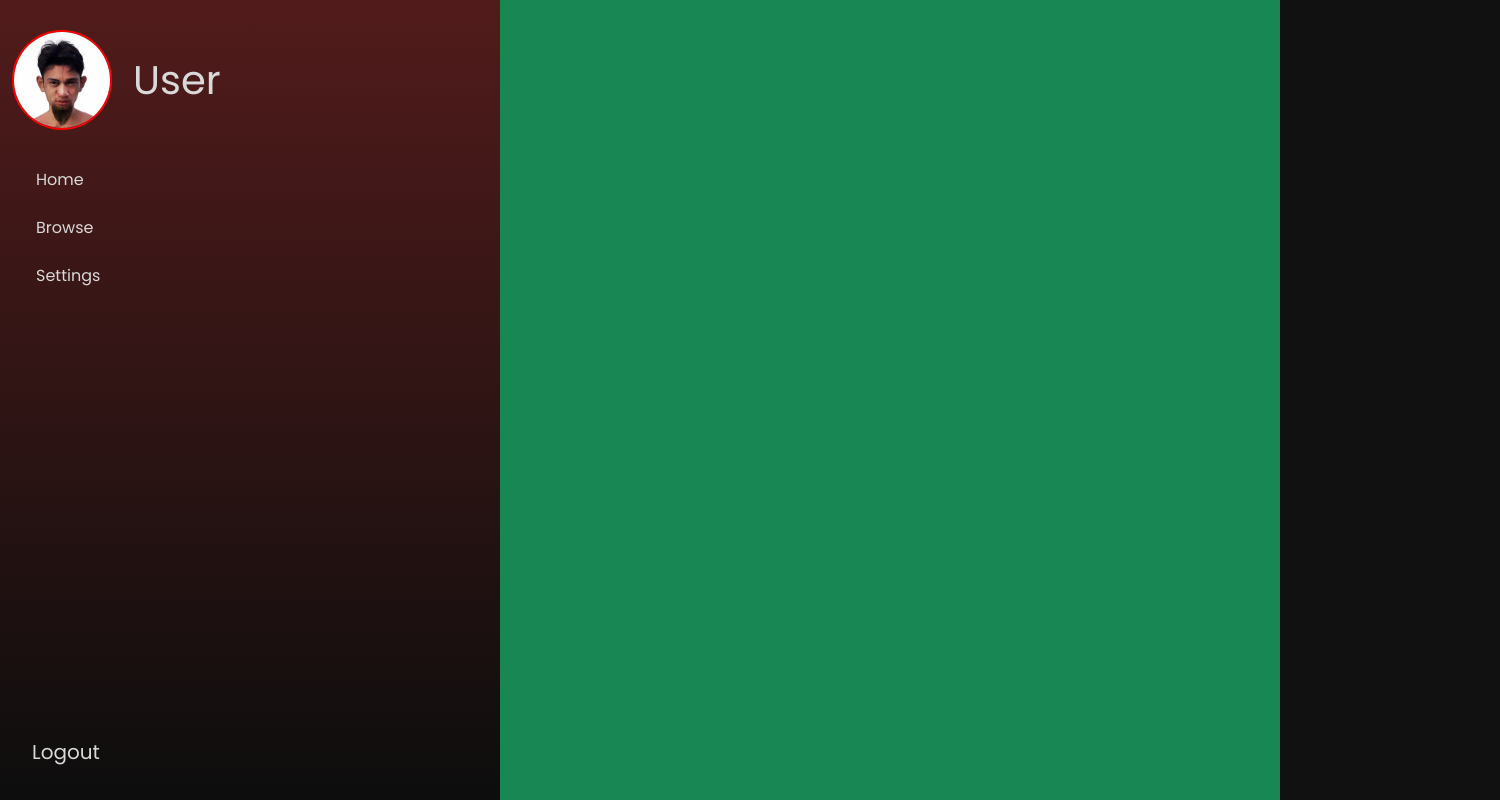
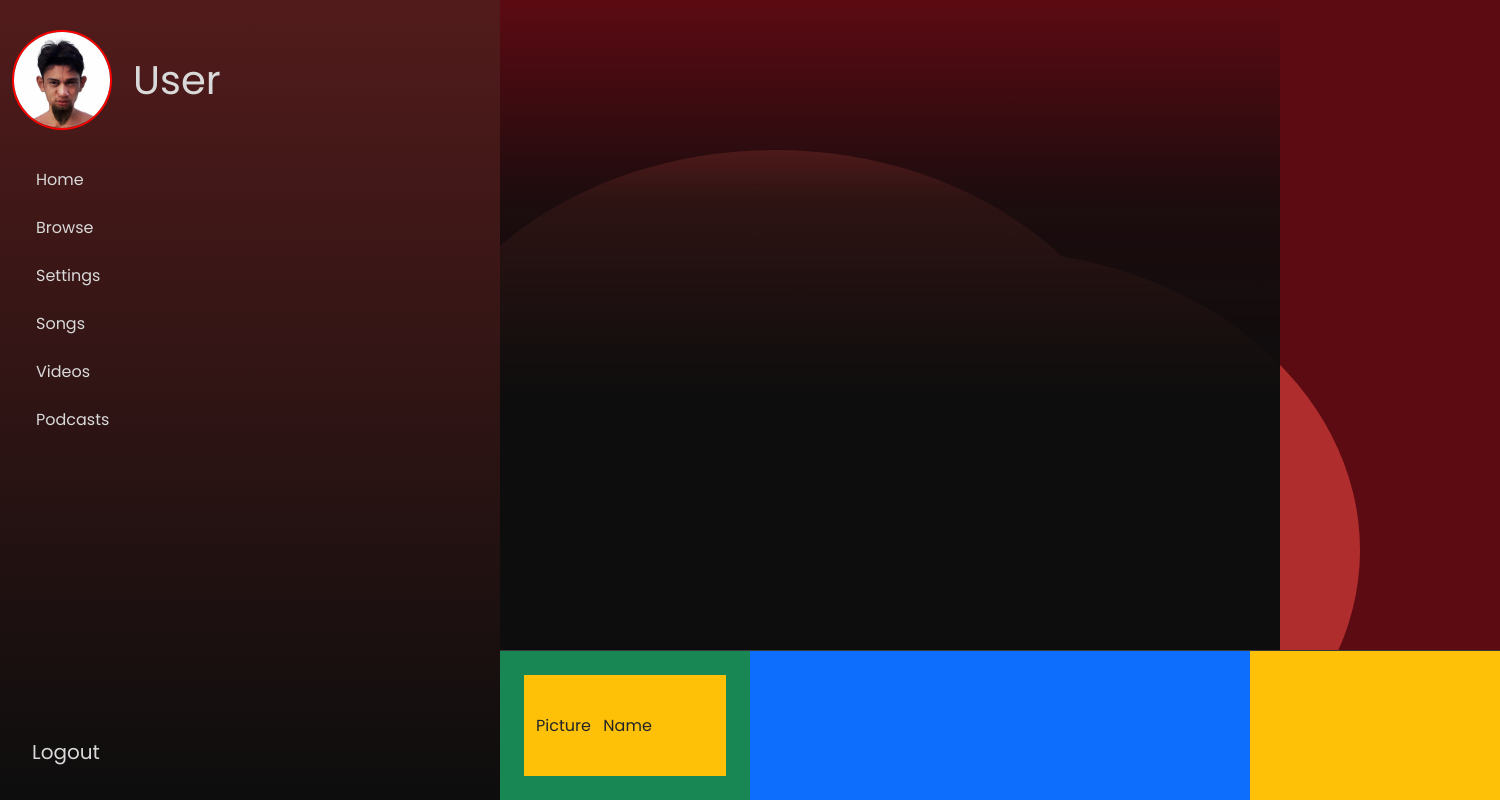
Before and after one commit to Kresalido/mixify_appdev, a React (Create React App) app in the folder React/: page /home in a window 1280 px wide. Shown: the whole page, 1500 px wide, since content can reach past the window. Built offline with nearby package versions, Linux system fonts and the light colour scheme.

Commit message:
updated home.js

```diff
--- a/React/src/components/admin/AdminDashboard.js
+++ b/React/src/components/admin/AdminDashboard.js
@@ -43,7 +43,7 @@ function AdminDashboard() {
                     </Row>
                     <Row className='h-20'>
                         <Stack direction='horizontal' gap={5}>
-                            <div class="d-flex shadow-lg p-3 admin-dashboard-item rounded flex-grow-1">
+                            <div className="d-flex shadow-lg p-3 admin-dashboard-item rounded flex-grow-1">
                                 <Col className='d-flex justify-content-center align-items-center p-3'>
                                     <Image src={song} className='admin-dashboard-item-icon' />
                                 </Col>
@@ -60,7 +60,7 @@ function AdminDashboard() {
                                     </Row>
                                 </Col>
                             </div>
-                            <div class="d-flex shadow p-3 admin-dashboard-item rounded flex-grow-1">
+                            <div className="d-flex shadow p-3 admin-dashboard-item rounded flex-grow-1">
                                 <Col className='d-flex justify-content-center align-items-center p-3'>
                                     <Image src={podcast} className='admin-dashboard-item-icon' />
                                 </Col>
@@ -77,7 +77,7 @@ function AdminDashboard() {
                                     </Row>
                                 </Col>
                             </div>
-                            <div class="d-flex shadow p-3 admin-dashboard-item rounded flex-grow-1">
+                            <div className="d-flex shadow p-3 admin-dashboard-item rounded flex-grow-1">
                                 <Col className='d-flex justify-content-center align-items-center'>
                                     <Image src={videocast} className='admin-dashboard-item-icon' />
                                 </Col>
--- a/React/src/components/home.js
+++ b/React/src/components/home.js
@@ -7,6 +7,8 @@ function Home() {
 
     return (
         <Container fluid>
+            <div className='circle circle-left' />
+            <div className='circle circle-right' />
             <Row className='vh-100'>
                 <div className='bg-user-sidebar'>
                     <Row className='h-20 d-flex justify-content-center align-items-center'>
@@ -28,16 +30,42 @@ function Home() {
                             <div className='px-4 user-sidebar-item d-flex'>
                                 <Link to={'/admin'} className='links'> Settings</Link>
                             </div>
+                            <div className='px-4 user-sidebar-item d-flex'>
+                                <Link to={'/admin'} className='links'> Songs</Link>
+                            </div>
+                            <div className='px-4 user-sidebar-item d-flex'>
+                                <Link to={'/admin'} className='links'> Videos</Link>
+                            </div>
+                            <div className='px-4 user-sidebar-item d-flex'>
+                                <Link to={'/admin'} className='links'> Podcasts</Link>
+                            </div>
                         </Stack>
                     </Row>
                     <Row className='h-20 d-flex align-items-end admin-sidebar-main'>
                         <Link to={'/'}> Logout</Link>
                     </Row>
                 </div>
-                {/* <div className='bg-'>
-
-                </div> */}
-                <Col className='bg-success d-flex flex-grow-1'>
+                <Col className='d-flex flex-grow-1 bg-user bg-user-dashboard position-relative'>
+                    <Row className="position-relative flex-grow-1">
+                        <div className='user-player position-absolute bottom-0'>
+                            <Row className='h-100'>
+                                <Col xs={3} className='d-flex align-items-center bg-success'>
+                                    <Row className='h-100 p-4 flex-grow-1'>
+                                        <Col xs={4} className='h-100 d-flex align-items-center bg-warning h-100'>
+                                            Picture
+                                        </Col>
+                                        <Col xs={8} className='h-100 d-flex align-items-center bg-warning h-100'>
+                                            Name
+                                        </Col>
+                                    </Row>
+                                </Col>
+                                <Col xs={6} className='bg-primary'>
+                                </Col>
+                                <Col xs={3} className='bg-warning'>
+                                </Col>
+                            </Row>
+                        </div>
+                    </Row>
                 </Col>
             </Row>
         </Container>
--- a/React/src/index.css
+++ b/React/src/index.css
@@ -8,7 +8,7 @@
 }
 
 body {
-  background-color: #111111;
+  background-color: #5D0B13
   /* min-height: 100vh;
   display: flex;
   font-weight: 400;
@@ -333,7 +333,7 @@ body {
   background-repeat: no-repeat;
   background-size: cover;
   /* This will ensure the image covers the entire element */
-  opacity: 0.7;
+  opacity: 1;
   /* This will make the image slightly transparent */
 }
 
@@ -562,6 +562,39 @@ body {
   background: linear-gradient(to bottom, #521B1B, #0D0D0D);
   width: 500px;
   max-width: 500px;
+  z-index: 2;
+}
+
+.bg-user {
+  position: relative;
+  background: #B02D2D;
+  z-index: 1;
+}
+
+.bg-user-dashboard {
+  position: relative;
+  background: linear-gradient(to bottom, rgba(82, 27, 27, 0), rgba(13, 13, 13, 0.8), rgba(13, 13, 13, 1), rgba(13, 13, 13, 1), #0D0D0D);
+  z-index: 3;
+}
+
+.circle {
+  z-index: 2;
+  position: absolute;
+  width: 750px;
+  height: 600px;
+  background-color: #B02D2D;
+  border-radius: 50%;
+}
+
+.circle-left {
+  top: 150px;
+  left: 400px;
+}
+
+.circle-right {
+  position: fixed;
+  top: 250px;
+  right: -80px;
 }
 
 .user-pfp {
@@ -576,21 +609,29 @@ body {
   color: #D9D9D9;
 }
 
-.user-sidebar-main a{
+.user-sidebar-main a {
   color: #D9D9D9;
   text-decoration: none;
   margin-bottom: 0;
 }
 
 .user-sidebar-item:hover {
-  background-color: #D9D9D9;
-  opacity: 0.2;
+  background-color: rgba(255,255,255,0.14);
+}
+
+.user-player {
+  height: 150px;
+  width: 100%;
+  background: #1b1b1b;
+  border-top: rgba(255, 255, 255, 0.13) 1px solid;
+  min-width: 1000px;
 }
 
 .links {
   display: flex;
   align-items: center;
 }
+
 
 
 
```
Also changed, not shown: 1 other file (tests, documents, lock files or other folders).
